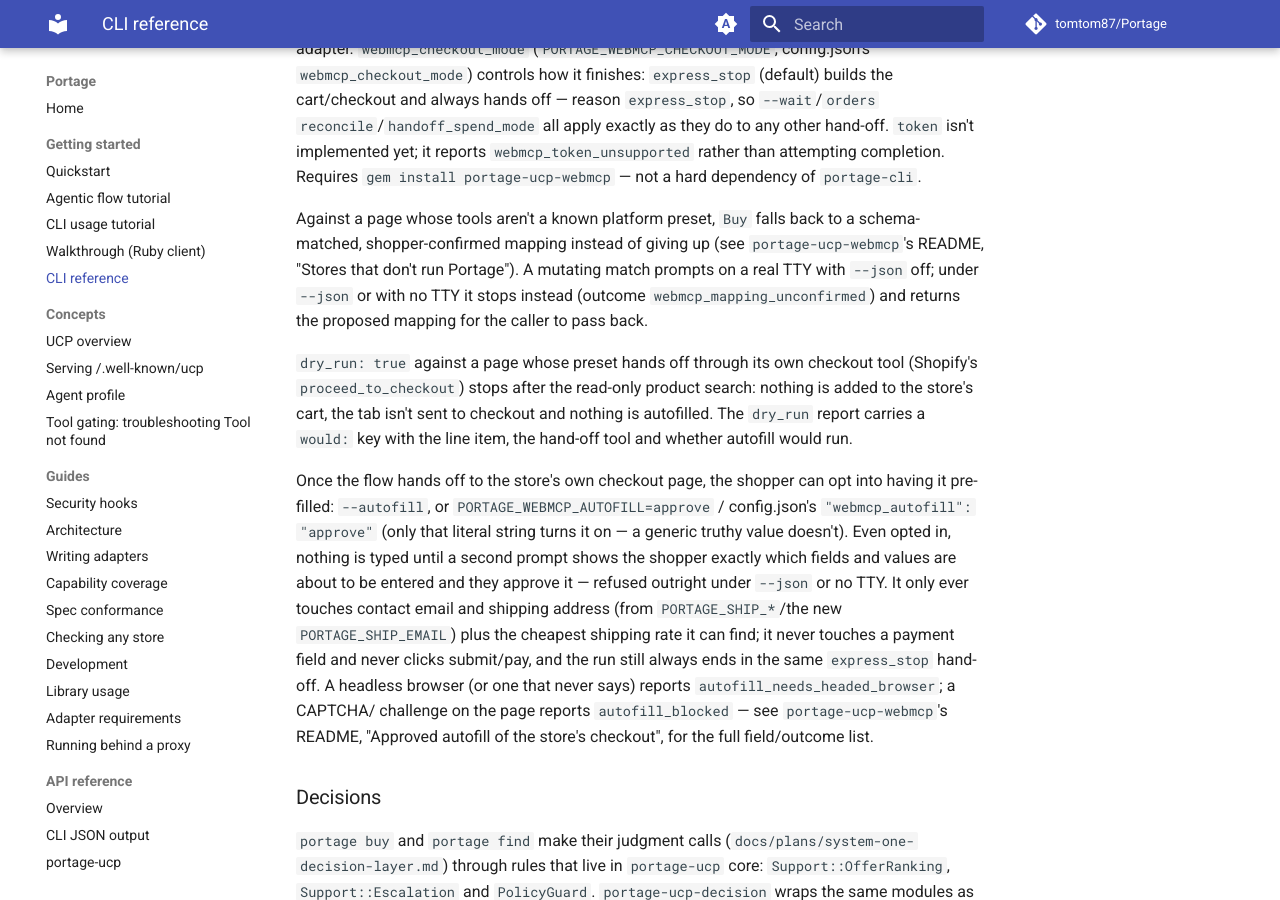
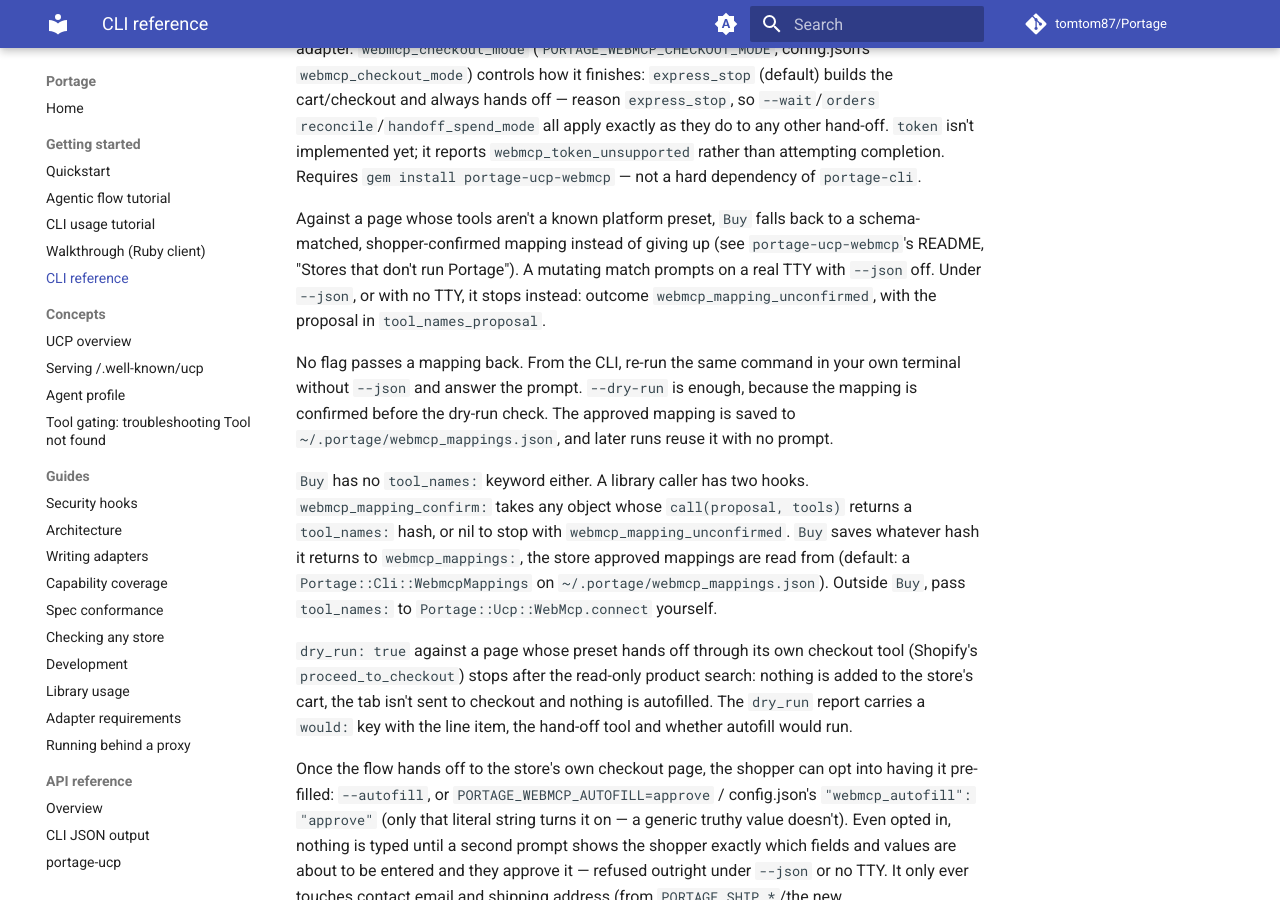
Before and after one commit to tomtom87/Portage, an MkDocs documentation site: the page built from docs/cli-reference.md, in a window 1280 px wide and 900 px high, scrolled down 16629 px. Built offline with MkDocs 1.6.1 and Material for MkDocs 9.7.7, drawn with Linux system fonts in a browser that asks for light colours; comment, search, counter and statistics services are not loaded.

Commit message:
Say what callers can do on webmcp_mapping_unconfirmed
Both READMEs said the run returns the proposed mapping for the caller
to pass back. Nothing takes it back: portage buy has no flag for it,
and Buy has no tool_names: keyword. A CLI user has one way to approve
a mapping, which is to re-run in their own terminal without --json
and answer the prompt. --dry-run is enough, since Buy confirms the
mapping before it checks for a dry run. The approved mapping lands in
~/.portage/webmcp_mappings.json and later runs reuse it.

A library caller can inject webmcp_mapping_confirm: or
webmcp_mappings:, or skip Buy and pass tool_names: to WebMcp.connect.
The portage-cli README now says so, in the same terms as the buy
skill's outcomes reference.

```diff
--- a/portage-cli/README.md
+++ b/portage-cli/README.md
@@ -737,9 +737,24 @@
 Against a page whose tools aren't a known platform preset, `Buy` falls back
 to a schema-matched, shopper-confirmed mapping instead of giving up (see
 `portage-ucp-webmcp`'s README, "Stores that don't run Portage"). A mutating
-match prompts on a real TTY with `--json` off; under `--json` or with no
-TTY it stops instead (outcome `webmcp_mapping_unconfirmed`) and returns the
-proposed mapping for the caller to pass back.
+match prompts on a real TTY with `--json` off. Under `--json`, or with no
+TTY, it stops instead: outcome `webmcp_mapping_unconfirmed`, with the
+proposal in `tool_names_proposal`.
+
+No flag passes a mapping back. From the CLI, re-run the same command in
+your own terminal without `--json` and answer the prompt. `--dry-run` is
+enough, because the mapping is confirmed before the dry-run check. The
+approved mapping is saved to `~/.portage/webmcp_mappings.json`, and later
+runs reuse it with no prompt.
+
+`Buy` has no `tool_names:` keyword either. A library caller has two hooks.
+`webmcp_mapping_confirm:` takes any object whose `call(proposal, tools)`
+returns a `tool_names:` hash, or nil to stop with
+`webmcp_mapping_unconfirmed`. `Buy` saves whatever hash it returns to
+`webmcp_mappings:`, the store approved mappings are read from (default: a
+`Portage::Cli::WebmcpMappings` on `~/.portage/webmcp_mappings.json`).
+Outside `Buy`, pass `tool_names:` to `Portage::Ucp::WebMcp.connect`
+yourself.
 
 `dry_run: true` against a page whose preset hands off through its own
 checkout tool (Shopify's `proceed_to_checkout`) stops after the read-only
--- a/portage-ucp-webmcp/README.md
+++ b/portage-ucp-webmcp/README.md
@@ -299,7 +299,9 @@
    as what it is, page content, never as an instruction — and prompts on a
    real TTY with `--json` off; under `--json`, or with no TTY, the run
    stops instead (outcome `webmcp_mapping_unconfirmed`) and returns the
-   proposal for the caller to pass back as `tool_names:` itself.
+   proposal in `tool_names_proposal`. No `portage buy` flag or `Buy`
+   keyword takes it back: confirm it interactively, or pass `tool_names:`
+   to `WebMcp.connect` yourself (see `portage-cli`'s README).
    `Portage::Cli::WebmcpMappings` persists a confirmed mapping in
    `~/.portage/webmcp_mappings.json`, keyed by the page's tool
    **fingerprint** (`WebMcp::Fingerprint.for` — sorted tool names plus a
```
Also changed, not shown: portage-cli/CHANGELOG.md (+10 -0 lines), portage-ucp-webmcp/CHANGELOG.md (+6 -0 lines).
